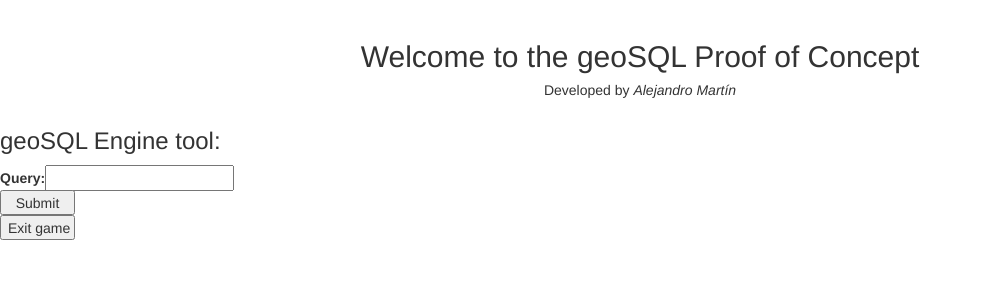
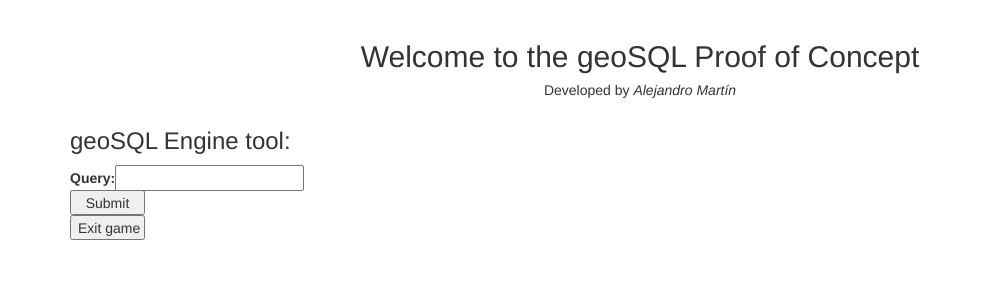
Before and after one commit to AMartinHerrera/GeoSQL_Journey_AlejandroMartin, a Django app: page /input_query/ in a window 1280 px wide. Shown: the part 51-351 px from the top of the page, without its empty margins (0-983 px from the left). Run offline with Django 3.2, Linux system fonts and the light colour scheme; parts of the project's set-up code (start-up, migrations or seed data) failed here and were passed over; some libraries are stand-ins or nearby versions.

Commit message:
Some template fixes

```diff
--- a/geodjango/geodjango/settings.py
+++ b/geodjango/geodjango/settings.py
@@ -86,12 +86,6 @@ DATABASES = {
         'PORT': '5432',
     },
 
-    # 'sample': {
-    #     'ENGINE': 'django.contrib.gis.db.backends.postgis',
-    #     'NAME': 'multi_schema_db',
-    #     'USER': 'sample_user',
-    #     'PASSWORD': 'postgres',
-    # },
 }
 
 
--- a/geodjango/templates/input_query.html
+++ b/geodjango/templates/input_query.html
@@ -4,7 +4,7 @@
 <!DOCTYPE html>
 <html lang="en">
     <body>
-        <div class="create-contenedor">
+        <div class="container">
             <div class="create-formu">
                 <h3>geoSQL Engine tool:</h3>
                 <form action="{% url 'output_query' %}" method="POST">
```
